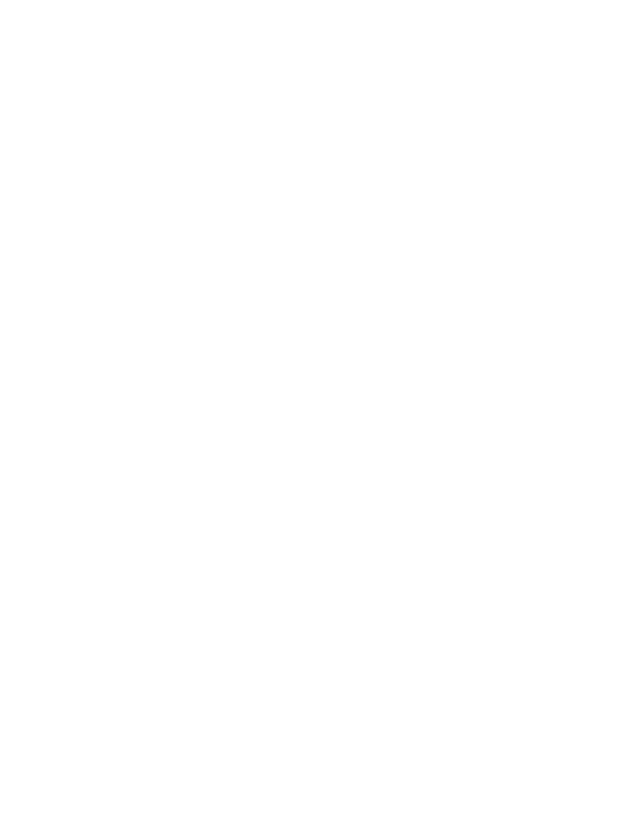
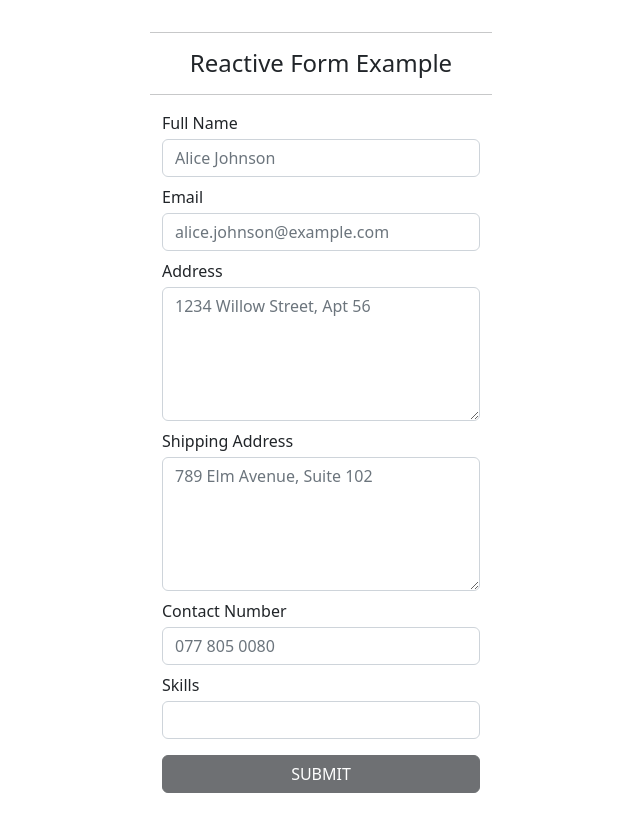
Before and after one commit to LakinduVirajith/Angular---All-In-One, an Angular app: page /reactive-form in a window 1280 px wide. Before the commit this address led to /. Shown: the whole page, without its empty margins (319-959 px from the left). Built offline with nearby package versions, Linux system fonts and the light colour scheme.

Commit message:
reactive form example

```diff
--- a/src/app/app-routing.module.ts
+++ b/src/app/app-routing.module.ts
@@ -18,6 +18,7 @@
 
 import { PipesComponent } from './pipes/pipes.component';
 import { DrivenFormComponent } from './forms/driven-form/driven-form.component';
+import { ReactiveFormComponent } from './forms/reactive-form/reactive-form.component';
 
 const routes: Routes = [
   { path: '', redirectTo: 'home', pathMatch: 'full' },
@@ -40,6 +41,7 @@
   { path: 'pipes', component: PipesComponent },
 
   { path: 'driven-form', component: DrivenFormComponent },
+  { path: 'reactive-form', component: ReactiveFormComponent },
 ];
 
 @NgModule({
--- a/src/app/app.module.ts
+++ b/src/app/app.module.ts
@@ -4,6 +4,7 @@
 
 import { AppRoutingModule } from './app-routing.module';
 import { AppComponent } from './app.component';
+import { NgbModule } from '@ng-bootstrap/ng-bootstrap';
 import { HomeComponent } from './home/home.component';
 
 import { IPostComponent } from './decorators/input-decorator/i-post/i-post.component';
@@ -25,8 +26,9 @@
 import { PipesComponent } from './pipes/pipes.component';
 import { AppendPipe } from './pipes/append/append.pipe';
 import { SummaryPipe } from './pipes/summary/summary.pipe';
+
 import { DrivenFormComponent } from './forms/driven-form/driven-form.component';
-import { NgbModule } from '@ng-bootstrap/ng-bootstrap';
+import { ReactiveFormComponent } from './forms/reactive-form/reactive-form.component';
 
 @NgModule({
   declarations: [
@@ -52,7 +54,9 @@
     PipesComponent,
     AppendPipe,
     SummaryPipe,
+
     DrivenFormComponent,
+    ReactiveFormComponent,
   ],
   imports: [BrowserModule, AppRoutingModule, FormsModule, ReactiveFormsModule, NgbModule],
   providers: [],
--- a/src/app/forms/driven-form/driven-form.component.html
+++ b/src/app/forms/driven-form/driven-form.component.html
@@ -1,11 +1,14 @@
-<h4 class="mt-2">Driven Form Example</h4><br />
-<!-- must need to import form module -->
+<hr />
+<h4>Driven Form Example</h4>
+<hr />
+
 
 <div class="container">
+    <!-- important - remember to import the form module to the app module -->
     <div class="form-area">
         <form #form="ngForm" (ngSubmit)="onSubmit(form)">
             <!-- user name -->
-            <label class="d-flex">First Name</label>
+            <label class="d-flex">Full Name</label>
             <input class="form-control is-invalid mb-2" type="text" placeholder="Full Name" name="fullName" ngModel #fullName="ngModel" (ngModelChange)="firstNameHandle(fullName)" [ngClass]="{'is-invalid': fullName.invalid && fullName.touched}" minlength="3" maxlength="20" required>
             <div *ngIf="fullName.errors && fullName.errors['required']">
                 <div class="text text-danger d-flex mb-1" *ngIf="fullName.invalid && fullName.touched">
--- /dev/null
+++ b/src/app/forms/reactive-form/reactive-form.component.html
@@ -0,0 +1,68 @@
+<hr />
+<h4>Reactive Form Example</h4>
+<hr />
+
+<div class="container">
+    <!-- important - remember to import the reactive form module to the app module -->
+    <div class="form-area">
+        <!-- form group example -->
+        <form [formGroup]="rForm" (ngSubmit)="onSubmit()">
+            <div class="form-group">
+                <label class="d-flex mb-1">Full Name</label>
+                <input class="form-control is-invalid mb-2" type="text" placeholder="Alice Johnson" formControlName="fullName" [ngClass]="{'is-invalid': rForm.get('fullName').invalid && rForm.get('fullName').touched}" minlength="3" maxlength="20">
+                <div class="text text-danger error-text" *ngIf="rForm.get('fullName').touched || rForm.get('fullName').dirty">
+                    <div  class="d-flex mb-2" *ngIf="rForm.get('fullName').errors?.['required']">Full Name is Required</div>
+                    <div  class="d-flex mb-2" *ngIf="rForm.get('fullName').errors?.['minlength']">Full Name Must be at Least 3 Characters</div>
+                    <div  class="d-flex mb-2" *ngIf="rForm.get('fullName').errors?.['maxlength']">Full Name Can't be more than 20 Characters</div>
+                </div>
+
+                <label class="d-flex mb-1">Email</label>
+                <input class="form-control is-invalid mb-2" type="email" placeholder="alice.johnson@example.com" formControlName="email" [ngClass]="{'is-invalid': rForm.get('email').invalid && rForm.get('email').touched}" maxlength="40">
+                <div class="text text-danger error-text" *ngIf="rForm.get('email').touched || rForm.get('email').dirty">
+                    <div  class="d-flex mb-2" *ngIf="rForm.get('email').errors?.['required']">Email is Required</div>
+                    <div  class="d-flex mb-2" *ngIf="rForm.get('email').errors?.['pattern']">Not a Valid Email</div>
+                    <div  class="d-flex mb-2" *ngIf="rForm.get('email').errors?.['maxlength']">Email Can't be more than 40 Characters</div>
+                </div>
+
+                 <!-- nested form group example -->
+                <div formGroupName="contactDetails">
+                    <label class="d-flex mb-1">Address</label>
+                    <textarea class="form-control is-invalid mb-2" id="address" cols="30" rows="5" placeholder="1234 Willow Street, Apt 56" formControlName="address" [ngClass]="{'is-invalid': rForm.get('contactDetails.address').invalid && rForm.get('contactDetails.address').touched}" maxlength="180"></textarea>
+                    <div class="text text-danger error-text" *ngIf="rForm.get('contactDetails.address').touched || rForm.get('contactDetails.address').dirty">
+                        <div  class="d-flex mb-2" *ngIf="rForm.get('contactDetails.address').errors?.['required']">Address is Required</div>
+                        <div  class="d-flex mb-2" *ngIf="rForm.get('contactDetails.address').errors?.['maxlength']">Address Can't be more than 180 Characters</div>
+                    </div>
+
+                    <label class="d-flex mb-1">Shipping Address</label>
+                    <textarea class="form-control is-invalid mb-2" id="Shipping" cols="30" rows="5" placeholder="789 Elm Avenue, Suite 102" formControlName="shippingAddress" [ngClass]="{'is-invalid': rForm.get('contactDetails.shippingAddress').invalid && rForm.get('contactDetails.shippingAddress').touched}" maxlength="180"></textarea>
+                    <div class="text text-danger error-text" *ngIf="rForm.get('contactDetails.shippingAddress').touched || rForm.get('contactDetails.shippingAddress').dirty">
+                        <div  class="d-flex mb-2" *ngIf="rForm.get('contactDetails.shippingAddress').errors?.['required']">Shipping Address is Required</div>
+                        <div  class="d-flex mb-2" *ngIf="rForm.get('contactDetails.shippingAddress').errors?.['maxlength']">Shipping Address Can't be more than 180 Characters</div>
+                    </div>
+
+                    <label class="d-flex mb-1">Contact Number</label>
+                    <input class="form-control is-invalid mb-2" type="text" placeholder="077 805 0080" formControlName="contactNo" [ngClass]="{'is-invalid': rForm.get('contactDetails.contactNo').invalid && rForm.get('contactDetails.contactNo').touched}" minlength="3" maxlength="20">
+                    <div class="text text-danger error-text" *ngIf="rForm.get('contactDetails.contactNo').touched || rForm.get('contactDetails.contactNo').dirty">
+                        <div  class="d-flex mb-2" *ngIf="rForm.get('contactDetails.contactNo').errors?.['required']">Contact Number is Required</div>
+                        <div  class="d-flex mb-2" *ngIf="rForm.get('contactDetails.contactNo').errors?.['pattern']">Not a Valid Contact Number</div>
+                        <div  class="d-flex mb-2" *ngIf="rForm.get('contactDetails.contactNo').errors?.['minlength']">Contact Number Must be at Least 7 Characters</div>
+                        <div  class="d-flex mb-2" *ngIf="rForm.get('contactDetails.contactNo').errors?.['maxlength']">Contact Number Can't be more than 15 Characters</div>
+                    </div>
+                </div>
+
+                <!-- form array example -->
+                <label class="d-flex mb-1">Skills</label>
+                <input type="text" class="form-control mb-2" #skill (keyup.enter)="addSkill(skill.value)">
+
+                <ul class="list-group">
+                    <li class="list-group-item d-flex justify-content-between mb-2" *ngFor="let skill of rForm.get('skills').controls; let i = index;">
+                        {{ skill.value }}
+                        <button class="btn btn-dark" (click)="removeSkill(i)">Remove</button>
+                    </li>
+                </ul>
+
+                <button class="btn btn-dark mt-2 mb-4 w-100" [disabled]="rForm.invalid">SUBMIT</button>
+            </div>
+        </form>
+    </div>
+</div>
--- /dev/null
+++ b/src/app/forms/reactive-form/reactive-form.component.ts
@@ -0,0 +1,44 @@
+import { Component } from '@angular/core';
+import { FormArray, FormControl, FormGroup, Validators } from '@angular/forms';
+
+@Component({
+  selector: 'app-reactive-form',
+  templateUrl: './reactive-form.component.html',
+  styleUrls: ['./reactive-form.component.scss']
+})
+export class ReactiveFormComponent {
+  rForm: any;
+  emailRegex: string = "[a-z0-9._%+-]+@[a-z0-9.-]+\.[a-z]{2,}$";
+  contactRegex: string = "[0-9]+";
+
+  constructor(){
+    /* form group */
+    this.rForm = new FormGroup({
+      fullName: new FormControl ('', [Validators.required, Validators.minLength(3), Validators.maxLength(19)]),
+      email: new FormControl ('', [Validators.required, Validators.maxLength(39), Validators.pattern(this.emailRegex)]),
+
+      /* nested form group */
+      contactDetails: new FormGroup({
+        address: new FormControl('', [Validators.required, Validators.maxLength(179)]),
+        shippingAddress: new FormControl('', [Validators.required, Validators.maxLength(179)]),
+        contactNo: new FormControl('', [Validators.required, Validators.minLength(7), Validators.maxLength(15), Validators.pattern(this.contactRegex)])
+      }),
+
+      /* form array */
+      skills: new FormArray([])
+    });
+  }
+
+  addSkill(skillValue: string) {
+    this.rForm.get('skills').push(new FormControl(skillValue));
+    console.log(this.rForm.get('skills').value);
+  }
+
+  removeSkill(index: number) {
+      this.rForm.get('skills')?.removeAt(index);
+  }
+
+  onSubmit(){
+    console.log(this.rForm);
+  }
+}
--- a/src/app/home/home.component.html
+++ b/src/app/home/home.component.html
@@ -65,7 +65,10 @@
       <button class="btn btn-dark" routerLink="/driven-form">
         Driven Form
       </button>
-      ><br />
+      <button class="btn btn-dark" routerLink="/reactive-form">
+        Reactive Form
+      </button>
+      <br />
       <button class="btn btn-dark" (click)="onClick(0)">Go Back</button>
     </div>
   </div>
--- a/src/styles.scss
+++ b/src/styles.scss
@@ -1,7 +1,8 @@
-/* You can add global styles to this file, and also import other style files */
+/* Importing Bootstrap SCSS file. */
+@import 'bootstrap/scss/bootstrap';
 
 body {
-  margin-top: 2rem;
+  margin-top: 1rem;
   text-align: center;
   display: flex;
   justify-content: center;
@@ -23,5 +24,6 @@
   border-width: 1px;
 }
 
-/* Importing Bootstrap SCSS file. */
-@import 'bootstrap/scss/bootstrap';
+.error-text{
+  font-size: 14px;
+}
```
Also changed, not shown: src/app/forms/reactive-form/reactive-form.component.scss (added), 1 other file (tests, documents, lock files or other folders).
